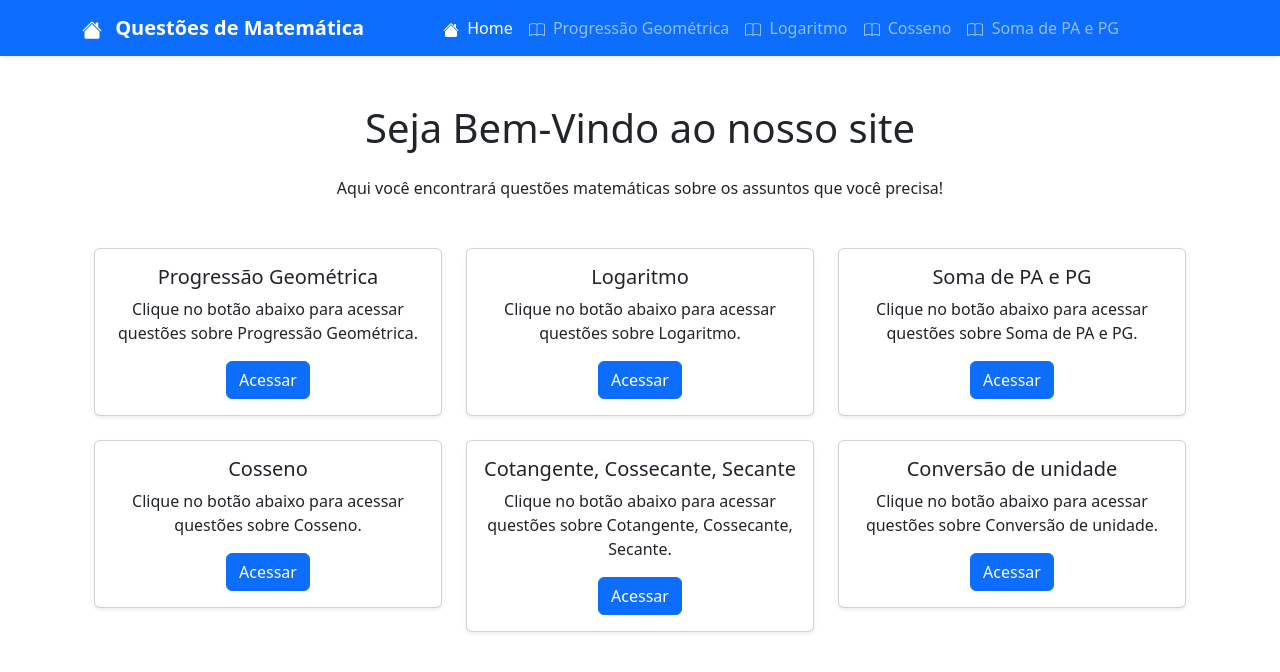
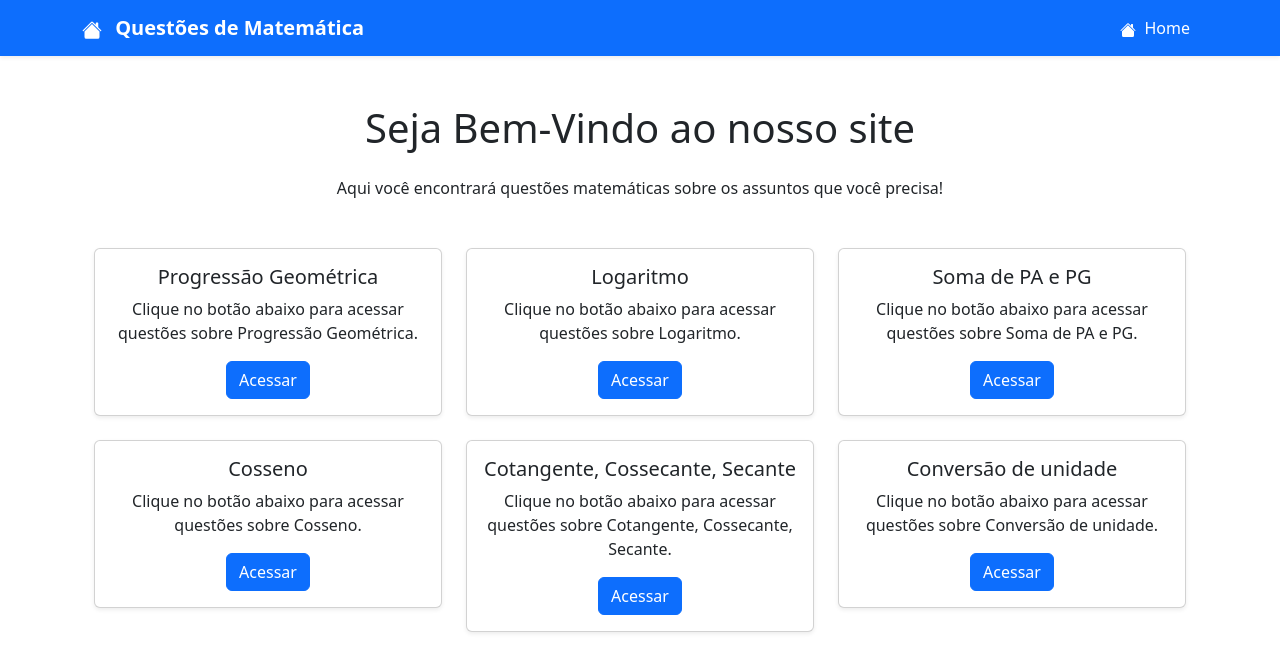
Before and after one commit to Gelenski/app-mat, a React (Create React App) app: page / in a window 1280 px wide. Shown: the top 672 px of the page. Built offline with nearby package versions, Linux system fonts and the light colour scheme.

Commit message:
Arrumando Navbar

```diff
--- a/src/App.js
+++ b/src/App.js
@@ -3,17 +3,7 @@
 import { Navbar, Nav, Container } from "react-bootstrap";
 import Home from "./pages/Home";
 import QuestaoPage from "./pages/QuestaoPage.js";
-import { HouseFill, Book } from "react-bootstrap-icons";
-
-// Lista dos conteúdos.
-const conteudos = [
-  {nome: "Progressão Geométrica", path:"progressao-geometrica"},
-  {nome: "Logaritmo", path: "logaritmo"},
-  {nome: "Cosseno", path: "Cosseno"},
-  {nome: "Soma de PA e PG", path: "Soma de PA e PG"},
- //arrumar o codigo
-  // {nome: "Cotangente, Cossecante, Secante", path: "Cotangente, Cossecante, Secante"}
-];
+import { HouseFill } from "react-bootstrap-icons";
 
 function App() {
   const location = useLocation();
@@ -21,11 +11,7 @@
   return (
     <div>
       {/* Pré carrega as fontes, TENTA KKKK evitar lentidão. */}
-      <link
-        rel="preload"
-        href="https://fonts.googleapis.com/css2?family=Roboto:wght@400;500&display=swap"
-        as="style"
-      />
+      <link rel="preload" href="https://fonts.googleapis.com/css2?family=Roboto:wght@400;500&display=swap" as="style" />
 
       {/* navbar. */}
       <Navbar bg="primary" variant="dark" expand="lg" className="shadow-sm">
@@ -34,21 +20,11 @@
             <HouseFill className="me-2" /> Questões de Matemática
           </Navbar.Brand>
           <Navbar.Toggle aria-controls="navbar-nav" />
-          <Navbar.Collapse id="navbar-nav" className="justify-content-center">
+          <Navbar.Collapse id="navbar-nav" className="justify-content-end">
             <Nav>
               <Nav.Link as={Link} to="/" active={location.pathname === "/"}>
                 <HouseFill className="me-1" /> Home
               </Nav.Link>
-              {conteudos.map((conteudo) => (
-                <Nav.Link
-                  key={conteudo.path}
-                  as={Link}
-                  to={`/conteudo/${conteudo.path}`}
-                  active={location.pathname === `/conteudo/${conteudo.path}`}
-                >
-                  <Book className="me-1" /> {conteudo.nome}
-                </Nav.Link>
-              ))}
             </Nav>
           </Navbar.Collapse>
         </Container>
```
Also changed, not shown: src/components/Navbar.js (deleted, +0 -28 lines).
